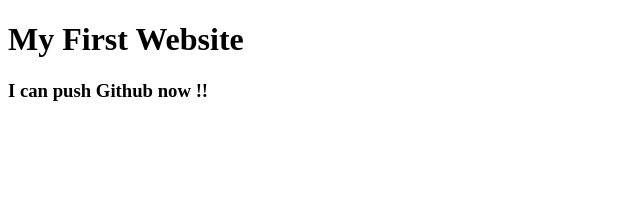
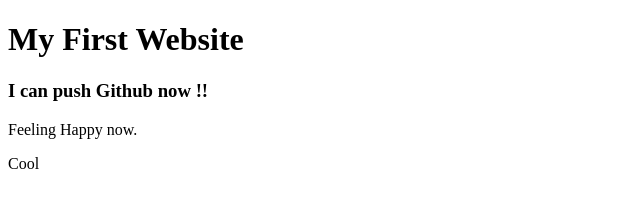
Before and after one commit to dynamicsalman/my-first-website, a plain HTML site: page index.html in a window 1280 px wide. Shown: the whole page, without its empty margins (0-640 px from the left). Drawn offline with Linux system fonts and the light colour scheme.

Commit message:
line added

```diff
--- a/index.html
+++ b/index.html
@@ -8,5 +8,7 @@
 <body>
     <h1>My First Website</h1>
     <h3>I can push Github now !!</h3>
+    <p>Feeling Happy now.</p>
+    <p>Cool</p>
 </body>
 </html>
```
